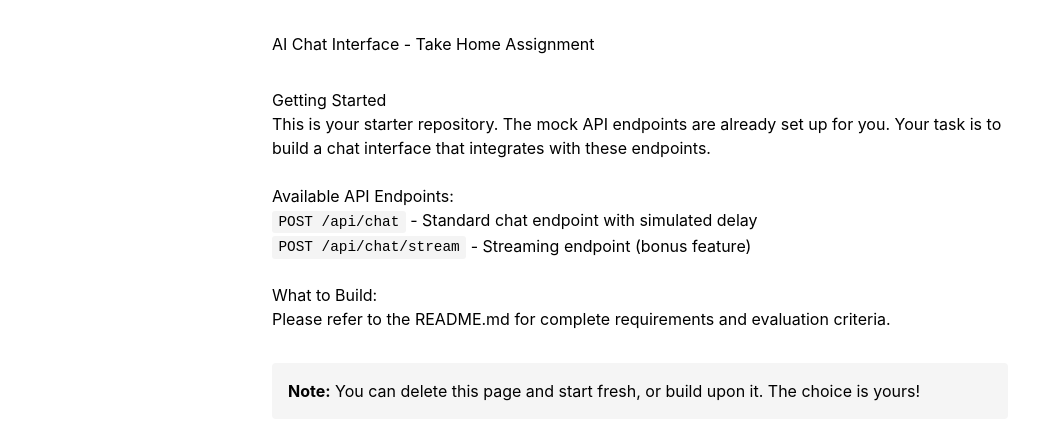
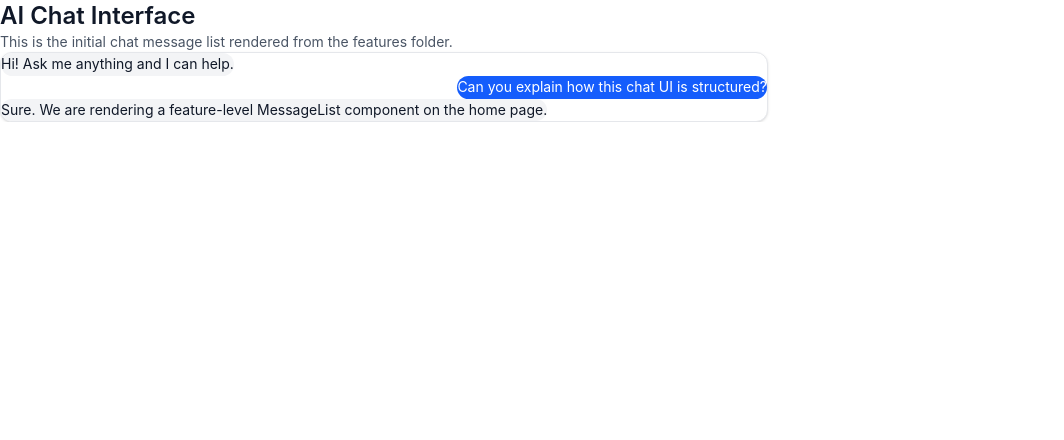
Before and after one commit to YottyHol/NMG-Chat-App, a Next.js app: page / in a window 1280 px wide. Shown: the top 440 px of the page, without its empty margins (0-1064 px from the left). Built offline with nearby package versions, Linux system fonts and the light colour scheme.

Commit message:
Message List Component & Types

```diff
--- a/app/page.tsx
+++ b/app/page.tsx
@@ -1,38 +1,37 @@
+import { MessageList } from '@/features/chat';
+import type { Message } from '@/types/chat';
+
+const demoMessages: Message[] = [
+  {
+    id: 'msg_1',
+    role: 'assistant',
+    content: 'Hi! Ask me anything and I can help.',
+    timestamp: new Date().toISOString(),
+  },
+  {
+    id: 'msg_2',
+    role: 'user',
+    content: 'Can you explain how this chat UI is structured?',
+    timestamp: new Date().toISOString(),
+  },
+  {
+    id: 'msg_3',
+    role: 'assistant',
+    content: 'Sure. We are rendering a feature-level MessageList component on the home page.',
+    timestamp: new Date().toISOString(),
+  },
+];
+
 export default function Home() {
   return (
-    <main style={{ padding: '2rem', maxWidth: '800px', margin: '0 auto' }}>
-      <h1>AI Chat Interface - Take Home Assignment</h1>
+    <main className="mx-auto max-w-3xl px-6 py-10">
+      <h1 className="text-2xl font-semibold text-gray-900">AI Chat Interface</h1>
+      <p className="mt-2 text-sm text-gray-600">
+        This is the initial chat message list rendered from the features folder.
+      </p>
 
-      <section style={{ marginTop: '2rem' }}>
-        <h2>Getting Started</h2>
-        <p>
-          This is your starter repository. The mock API endpoints are already
-          set up for you. Your task is to build a chat interface that integrates
-          with these endpoints.
-        </p>
-
-        <h3 style={{ marginTop: '1.5rem' }}>Available API Endpoints:</h3>
-        <ul>
-          <li>
-            <code>POST /api/chat</code> - Standard chat endpoint with simulated delay
-          </li>
-          <li>
-            <code>POST /api/chat/stream</code> - Streaming endpoint (bonus feature)
-          </li>
-        </ul>
-
-        <h3 style={{ marginTop: '1.5rem' }}>What to Build:</h3>
-        <p>Please refer to the README.md for complete requirements and evaluation criteria.</p>
-      </section>
-
-      <section style={{
-        marginTop: '2rem',
-        padding: '1rem',
-        backgroundColor: '#f5f5f5',
-        borderRadius: '4px'
-      }}>
-        <strong>Note:</strong> You can delete this page and start fresh, or build
-        upon it. The choice is yours!
+      <section className="mt-6 rounded-xl border border-gray-200 bg-white p-4 shadow-sm">
+        <MessageList messages={demoMessages} />
       </section>
     </main>
   );
--- /dev/null
+++ b/features/chat/components/MessageList.tsx
@@ -0,0 +1,34 @@
+import type { MessageListProps } from '@/features/chat/types';
+
+export function MessageList({ messages }: MessageListProps) {
+  if (messages.length === 0) {
+    return (
+      <div className="rounded-lg border border-dashed border-gray-300 p-4 text-sm text-gray-500">
+        No messages yet.
+      </div>
+    );
+  }
+
+  return (
+    <ul className="space-y-3">
+      {messages.map((message) => {
+        const isUser = message.role === 'user';
+
+        return (
+          <li
+            key={message.id}
+            className={`flex ${isUser ? 'justify-end' : 'justify-start'}`}
+          >
+            <div
+              className={`max-w-[75%] rounded-xl px-4 py-2 text-sm leading-relaxed ${
+                isUser ? 'bg-blue-600 text-white' : 'bg-gray-100 text-gray-900'
+              }`}
+            >
+              {message.content}
+            </div>
+          </li>
+        );
+      })}
+    </ul>
+  );
+}
--- /dev/null
+++ b/features/chat/components/index.ts
@@ -0,0 +1 @@
+export { MessageList } from '@/features/chat/components/MessageList';
--- /dev/null
+++ b/features/chat/index.ts
@@ -0,0 +1,2 @@
+export * from '@/features/chat/components';
+export * from '@/features/chat/types';
--- /dev/null
+++ b/features/chat/types.ts
@@ -0,0 +1,5 @@
+import type { Message } from '@/types/chat';
+
+export interface MessageListProps {
+  messages: Message[];
+}
```
